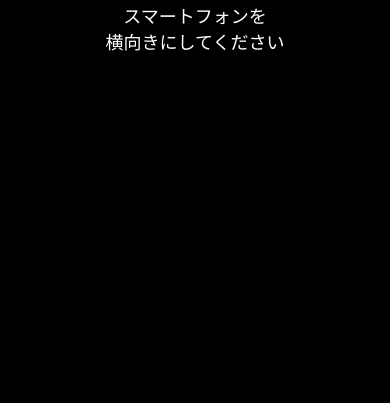
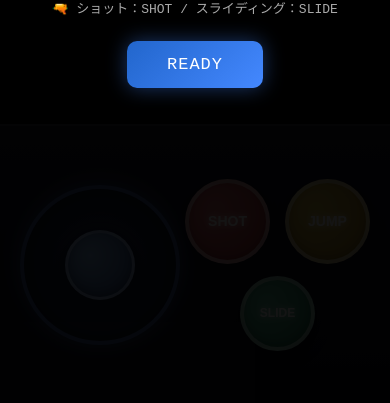
Before and after one commit to oresomeday/rockmale, a plain HTML site: page index.html in a window 390 px wide. Shown: the part 441-844 px from the top of the page. Drawn offline with Linux system fonts and the light colour scheme.

Commit message:
Update index.html

```diff
--- a/index.html
+++ b/index.html
@@ -7,53 +7,109 @@
 <style>
 *{margin:0;padding:0;box-sizing:border-box}
 html,body{width:100%;height:100%;overflow:hidden;background:#000;touch-action:none;-webkit-user-select:none;user-select:none}
-canvas{display:block}
 
-/* 回転警告 */
-#rotateWarning{
-  position:fixed;top:0;left:0;width:100%;height:100%;
-  background:#000;z-index:9999;display:flex;flex-direction:column;
-  align-items:center;justify-content:center;color:#fff;font-family:'Courier New',monospace;
+/* メインコンテナ */
+#gameContainer{
+  width:100%;height:100%;display:flex;flex-direction:column;
 }
-#rotateWarning .icon{font-size:60px;animation:rotate 1.5s ease-in-out infinite}
-#rotateWarning p{margin-top:20px;font-size:18px;text-align:center}
-@keyframes rotate{0%,100%{transform:rotate(0deg)}50%{transform:rotate(90deg)}}
-@media (orientation:landscape){#rotateWarning{display:none !important}}
 
+/* ゲーム画面エリア */
+#gameArea{
+  flex:1;position:relative;overflow:hidden;
+}
+canvas{display:block;width:100%;height:100%}
+
+/* コントローラーエリア - 縦向き時 */
+#controllerArea{
+  display:none;
+  background:linear-gradient(180deg,#1a1a2e 0%,#0a0a15 100%);
+  border-top:2px solid #334;
+  padding:10px;
+}
+
+/* 縦向き時のスタイル */
+@media (orientation:portrait){
+  #gameArea{height:67%}
+  #controllerArea{display:flex;height:33%;justify-content:space-between;align-items:center;padding:15px 20px}
+  #ui{display:none !important}
+}
+
+/* 横向き時のスタイル */
+@media (orientation:landscape){
+  #gameArea{height:100%}
+  #controllerArea{display:none}
+  #ui{display:flex !important}
+}
+
+/* 横向き用オーバーレイUI */
 #ui{position:fixed;bottom:0;left:0;right:0;display:flex;justify-content:space-between;padding:10px;pointer-events:none;z-index:10}
 .cg{display:flex;gap:8px;pointer-events:auto;align-items:flex-end}
 
-/* 3Dスティック */
+/* 3Dスティック - 横向き用 */
 #stickArea{
-  width:140px;height:140px;position:relative;
+  width:120px;height:120px;position:relative;
   background:radial-gradient(circle,rgba(40,60,100,.6) 0%,rgba(20,30,50,.8) 100%);
   border-radius:50%;border:3px solid rgba(100,150,255,.4);
   box-shadow:inset 0 0 30px rgba(0,0,0,.5),0 0 15px rgba(100,150,255,.3);
 }
 #stickKnob{
-  width:60px;height:60px;position:absolute;
+  width:50px;height:50px;position:absolute;
   left:50%;top:50%;transform:translate(-50%,-50%);
   background:radial-gradient(circle at 35% 35%,rgba(150,200,255,.9),rgba(60,100,180,.8));
   border-radius:50%;border:2px solid rgba(200,220,255,.6);
   box-shadow:0 4px 15px rgba(0,0,0,.4),inset 0 -3px 10px rgba(0,0,0,.3);
-  transition:transform 0.05s;
 }
 #stickKnob.active{
   background:radial-gradient(circle at 35% 35%,rgba(180,220,255,1),rgba(80,130,220,.9));
   box-shadow:0 4px 20px rgba(100,150,255,.5),inset 0 -3px 10px rgba(0,0,0,.3);
 }
 
-/* アクションボタン */
-.actBtns{display:flex;flex-direction:column;gap:8px;align-items:flex-end}
-.actRow{display:flex;gap:8px}
-.b{border-radius:50%;border:3px solid rgba(255,255,255,.4);color:#fff;font-weight:bold;
+/* 3Dスティック - 縦向き用（大きい） */
+#stickAreaV{
+  width:160px;height:160px;position:relative;
+  background:radial-gradient(circle,rgba(40,60,100,.7) 0%,rgba(20,30,50,.9) 100%);
+  border-radius:50%;border:4px solid rgba(100,150,255,.5);
+  box-shadow:inset 0 0 40px rgba(0,0,0,.5),0 0 20px rgba(100,150,255,.4);
+}
+#stickKnobV{
+  width:70px;height:70px;position:absolute;
+  left:50%;top:50%;transform:translate(-50%,-50%);
+  background:radial-gradient(circle at 35% 35%,rgba(150,200,255,.9),rgba(60,100,180,.8));
+  border-radius:50%;border:3px solid rgba(200,220,255,.6);
+  box-shadow:0 5px 20px rgba(0,0,0,.4),inset 0 -4px 12px rgba(0,0,0,.3);
+}
+#stickKnobV.active{
+  background:radial-gradient(circle at 35% 35%,rgba(180,220,255,1),rgba(80,130,220,.9));
+  box-shadow:0 5px 25px rgba(100,150,255,.6),inset 0 -4px 12px rgba(0,0,0,.3);
+}
+
+/* アクションボタン共通 */
+.b{border-radius:50%;color:#fff;font-weight:bold;
 display:flex;align-items:center;justify-content:center;cursor:pointer;-webkit-tap-highlight-color:transparent;
 text-shadow:0 0 6px #fff;font-family:sans-serif;
 box-shadow:0 4px 15px rgba(0,0,0,.4),inset 0 -3px 10px rgba(0,0,0,.2)}
 .b:active{transform:scale(.92);filter:brightness(1.3)}
-.bj{width:75px;height:75px;font-size:13px;background:radial-gradient(circle at 35% 35%,rgba(255,220,80,.8),rgba(220,160,30,.7))}
-.bs{width:75px;height:75px;font-size:13px;background:radial-gradient(circle at 35% 35%,rgba(255,120,120,.8),rgba(220,60,60,.7))}
-.bsl{width:65px;height:65px;font-size:11px;background:radial-gradient(circle at 35% 35%,rgba(120,255,200,.7),rgba(40,180,120,.6))}
+
+/* 横向き用ボタン */
+.bj{width:70px;height:70px;font-size:12px;border:3px solid rgba(255,255,255,.4);
+background:radial-gradient(circle at 35% 35%,rgba(255,220,80,.8),rgba(220,160,30,.7))}
+.bs{width:70px;height:70px;font-size:12px;border:3px solid rgba(255,255,255,.4);
+background:radial-gradient(circle at 35% 35%,rgba(255,120,120,.8),rgba(220,60,60,.7))}
+.bsl{width:60px;height:60px;font-size:10px;border:3px solid rgba(255,255,255,.4);
+background:radial-gradient(circle at 35% 35%,rgba(120,255,200,.7),rgba(40,180,120,.6))}
+
+/* 縦向き用ボタン（大きい） */
+.actBtnsV{display:flex;flex-direction:column;gap:12px;align-items:center}
+.actRowV{display:flex;gap:15px}
+.bjV{width:85px;height:85px;font-size:14px;border:4px solid rgba(255,255,255,.5);
+background:radial-gradient(circle at 35% 35%,rgba(255,220,80,.85),rgba(220,160,30,.75))}
+.bsV{width:85px;height:85px;font-size:14px;border:4px solid rgba(255,255,255,.5);
+background:radial-gradient(circle at 35% 35%,rgba(255,120,120,.85),rgba(220,60,60,.75))}
+.bslV{width:75px;height:75px;font-size:12px;border:4px solid rgba(255,255,255,.5);
+background:radial-gradient(circle at 35% 35%,rgba(120,255,200,.75),rgba(40,180,120,.65))}
+
+.actBtns{display:flex;flex-direction:column;gap:6px;align-items:flex-end}
+.actRow{display:flex;gap:6px}
 
 #overlay{position:fixed;top:0;left:0;width:100%;height:100%;display:flex;flex-direction:column;
 align-items:center;justify-content:center;z-index:100;font-family:'Courier New',monospace;
@@ -75,10 +131,31 @@ box-shadow:0 0 20px rgba(68,136,255,.4);letter-spacing:1px;margin:4px}
 </style>
 </head>
 <body>
-<!-- 回転警告 -->
-<div id="rotateWarning">
-  <div class="icon">📱</div>
-  <p>スマートフォンを<br>横向きにしてください</p>
+<div id="gameContainer">
+  <div id="gameArea">
+    <div id="hud">
+      <div class="hbar"><span class="hlab">★ ROCK</span><div class="hcon"><div class="hfill" id="php" style="width:100%;background:linear-gradient(90deg,#4f4,#8f8)"></div></div></div>
+      <div class="hbar" id="bhud" style="display:none"><span class="hlab">☠ AIRMAN</span><div class="hcon"><div class="hfill" id="bhp" style="width:100%;background:linear-gradient(90deg,#f44,#f88)"></div></div></div>
+    </div>
+    <div id="scoreDisp">SCORE: 0</div>
+    <div id="lifeDisp">LIFE: ★★★</div>
+    <div id="weaponDisp">WEAPON: P.BUSTER</div>
+    <canvas id="c"></canvas>
+  </div>
+
+  <!-- 縦向き用コントローラー -->
+  <div id="controllerArea">
+    <div id="stickAreaV">
+      <div id="stickKnobV"></div>
+    </div>
+    <div class="actBtnsV">
+      <div class="actRowV">
+        <button class="b bsV" id="bSV">SHOT</button>
+        <button class="b bjV" id="bJV">JUMP</button>
+      </div>
+      <button class="b bslV" id="bSLV">SLIDE</button>
+    </div>
+  </div>
 </div>
 
 <div id="overlay">
@@ -89,14 +166,8 @@ box-shadow:0 0 20px rgba(68,136,255,.4);letter-spacing:1px;margin:4px}
 🔫 ショット：SHOT / スライディング：SLIDE</p>
 <button class="sbtn" id="startBtn">READY</button>
 </div>
-<div id="hud">
-<div class="hbar"><span class="hlab">★ ROCK</span><div class="hcon"><div class="hfill" id="php" style="width:100%;background:linear-gradient(90deg,#4f4,#8f8)"></div></div></div>
-<div class="hbar" id="bhud" style="display:none"><span class="hlab">☠ AIRMAN</span><div class="hcon"><div class="hfill" id="bhp" style="width:100%;background:linear-gradient(90deg,#f44,#f88)"></div></div></div>
-</div>
-<div id="scoreDisp">SCORE: 0</div>
-<div id="lifeDisp">LIFE: ★★★</div>
-<div id="weaponDisp">WEAPON: P.BUSTER</div>
-<canvas id="c"></canvas>
+
+<!-- 横向き用オーバーレイUI -->
 <div id="ui">
 <div class="cg">
   <div id="stickArea">
@@ -113,17 +184,20 @@ box-shadow:0 0 20px rgba(68,136,255,.4);letter-spacing:1px;margin:4px}
   </div>
 </div>
 </div>
+
 <script>
-// 横向き強制
-function lockOrientation(){
-  if(screen.orientation&&screen.orientation.lock){
-    screen.orientation.lock('landscape').catch(()=>{});
+const C=document.getElementById('c'),X=C.getContext('2d');
+const gameArea=document.getElementById('gameArea');
+let W,H;
+
+function resize(){
+  const rect=gameArea.getBoundingClientRect();
+  W=C.width=rect.width;
+  H=C.height=rect.height;
 }
-}
-
-const C=document.getElementById('c'),X=C.getContext('2d');
-let W,H;function resize(){W=C.width=innerWidth;H=C.height=innerHeight}
-resize();addEventListener('resize',resize);
+resize();
+addEventListener('resize',resize);
+addEventListener('orientationchange',()=>setTimeout(resize,100));
 
 let started=0,over=0,clear=0,paused=0,frame=0;
 let score=0,lives=3,checkpoint=0;
@@ -133,91 +207,76 @@ let bossRoomCamLocked=0;
 
 const K={l:0,r:0,u:0,j:0,s:0,sl:0};let sPress=0,slPress=0;
 
-// 3Dスティック
-const stickArea=document.getElementById('stickArea');
-const stickKnob=document.getElementById('stickKnob');
-let stickActive=false;
-let stickCenter={x:0,y:0};
-let stickPos={x:0,y:0};
-const STICK_MAX=45;
+// 3Dスティック共通処理
+function setupStick(areaId,knobId,maxDist){
+  const area=document.getElementById(areaId);
+  const knob=document.getElementById(knobId);
+  let active=false;
 
-function getStickCenter(){
-  const rect=stickArea.getBoundingClientRect();
+  function getCenter(){
+    const rect=area.getBoundingClientRect();
     return{x:rect.left+rect.width/2,y:rect.top+rect.height/2};
   }
 
-function updateStick(clientX,clientY){
-  const center=getStickCenter();
+  function update(clientX,clientY){
+    const center=getCenter();
     let dx=clientX-center.x;
     let dy=clientY-center.y;
     const dist=Math.sqrt(dx*dx+dy*dy);
-  if(dist>STICK_MAX){dx=dx/dist*STICK_MAX;dy=dy/dist*STICK_MAX}
-  stickPos={x:dx,y:dy};
-  stickKnob.style.transform=`translate(calc(-50% + ${dx}px),calc(-50% + ${dy}px))`;
-
-  // 入力変換
-  const threshold=15;
+    if(dist>maxDist){dx=dx/dist*maxDist;dy=dy/dist*maxDist}
+    knob.style.transform=`translate(calc(-50% + ${dx}px),calc(-50% + ${dy}px))`;
+    const threshold=maxDist*0.3;
     K.l=dx<-threshold?1:0;
     K.r=dx>threshold?1:0;
     K.u=dy<-threshold?1:0;
   }
 
-function resetStick(){
-  stickPos={x:0,y:0};
-  stickKnob.style.transform='translate(-50%,-50%)';
-  stickKnob.classList.remove('active');
+  function reset(){
+    knob.style.transform='translate(-50%,-50%)';
+    knob.classList.remove('active');
     K.l=0;K.r=0;K.u=0;
   }
 
-stickArea.addEventListener('touchstart',e=>{
-  e.preventDefault();
-  stickActive=true;
-  stickKnob.classList.add('active');
-  const t=e.touches[0];
-  updateStick(t.clientX,t.clientY);
+  area.addEventListener('touchstart',e=>{
+    e.preventDefault();active=true;knob.classList.add('active');
+    update(e.touches[0].clientX,e.touches[0].clientY);
   });
-stickArea.addEventListener('touchmove',e=>{
-  e.preventDefault();
-  if(!stickActive)return;
-  const t=e.touches[0];
-  updateStick(t.clientX,t.clientY);
+  area.addEventListener('touchmove',e=>{
+    e.preventDefault();if(active)update(e.touches[0].clientX,e.touches[0].clientY);
   });
-stickArea.addEventListener('touchend',e=>{
-  e.preventDefault();
-  stickActive=false;
-  resetStick();
+  area.addEventListener('touchend',e=>{e.preventDefault();active=false;reset()});
+  area.addEventListener('touchcancel',e=>{active=false;reset()});
+  area.addEventListener('mousedown',e=>{
+    e.preventDefault();active=true;knob.classList.add('active');
+    update(e.clientX,e.clientY);
   });
-stickArea.addEventListener('touchcancel',e=>{
-  stickActive=false;
-  resetStick();
-});
+  document.addEventListener('mousemove',e=>{if(active)update(e.clientX,e.clientY)});
+  document.addEventListener('mouseup',e=>{if(active){active=false;reset()}});
+}
 
-// マウス対応（PC）
-stickArea.addEventListener('mousedown',e=>{
-  e.preventDefault();
-  stickActive=true;
-  stickKnob.classList.add('active');
-  updateStick(e.clientX,e.clientY);
-});
-document.addEventListener('mousemove',e=>{
-  if(!stickActive)return;
-  updateStick(e.clientX,e.clientY);
-});
-document.addEventListener('mouseup',e=>{
-  if(stickActive){stickActive=false;resetStick()}
-});
+// 横向き用スティック
+setupStick('stickArea','stickKnob',40);
+// 縦向き用スティック
+setupStick('stickAreaV','stickKnobV',55);
 
-// アクションボタン
+// ボタン共通処理
 function bindBtn(id,k,isPress){
   const e=document.getElementById(id);
+  if(!e)return;
   ['touchstart','mousedown'].forEach(v=>e.addEventListener(v,ev=>{
     ev.preventDefault();K[k]=1;if(isPress){if(k==='s')sPress=1;if(k==='sl')slPress=1}
   }));
   ['touchend','mouseup','touchcancel'].forEach(v=>e.addEventListener(v,ev=>{ev.preventDefault();K[k]=0}));
 }
+
+// 横向き用ボタン
 bindBtn('bJ','j',false);
 bindBtn('bS','s',true);
 bindBtn('bSL','sl',true);
+// 縦向き用ボタン
+bindBtn('bJV','j',false);
+bindBtn('bSV','s',true);
+bindBtn('bSLV','sl',true);
 
 addEventListener('keydown',e=>{
 if(e.key==='ArrowLeft'||e.key==='a')K.l=1;
@@ -243,7 +302,7 @@ const T=32,G=0.55,SPD=3.8,JF=-11.5,BSPD=9,SW=280,SH=20;
 
 const DOOR_X = 222;
 const BOSS_ROOM_START = 223;
-const BOSS_ROOM_WIDTH = 18; // ボス部屋の幅（タイル数）
+const BOSS_ROOM_WIDTH = 18;
 
 let items=[];
 let map=[];
@@ -328,18 +387,13 @@ const pl=[
 ];
 pl.forEach(([px,py])=>{if(px<SW&&py<SH&&map[px][py]===0)map[px][py]=2});
 
-// ボス部屋の空中足場を追加
+// ボス部屋の空中足場
 const bossPlats=[
-  // 左側の足場
   [226,12],[227,12],[228,12],
-  // 中央上の足場
   [231,9],[232,9],[233,9],[234,9],
-  // 右側の足場
   [237,12],[238,12],[239,12],
-  // 中央下の足場
   [230,14],[231,14],[232,14],
   [234,14],[235,14],[236,14],
-  // 高い位置の小さな足場
   [228,7],[229,7],
   [236,7],[237,7],
 ];
@@ -358,7 +412,6 @@ bossPlats.forEach(([px,py])=>{if(px<SW&&py<SH)map[px][py]=2});
 
 [55,110,170].forEach(cx=>{if(cx<SW)map[cx][15]=18});
 
-// ボス扉
 for(let y=10;y<16;y++){
   map[DOOR_X][y]=11;
 }
@@ -405,7 +458,7 @@ defs.forEach(d=>{
 }
 spawnEnemies();
 
-// ボスHP 1.2倍: 28 * 1.2 = 33.6 → 34
+// ボスHP 1.2倍
 let boss={x:7600,y:400,w:48,h:56,vx:0,vy:0,hp:34,mhp:34,alive:1,active:0,og:0,
 dir:-1,timer:0,inv:0,at:0,pat:0,phase:0,flash:0,
 fanAngle:0,tornadoTimer:0,introTimer:0,defeated:0,defeatTimer:0};
@@ -509,7 +562,6 @@ function drawTile(tx,ty,t,sx,sy){
     X.fillStyle='rgba(0,0,0,.08)';X.fillRect(sx+(tx*7%12),sy+(ty*5%10),8,5);
     X.strokeStyle='rgba(0,0,0,.1)';X.strokeRect(sx,sy,T,T);
   }else if(t===2){
-    // ボス部屋の足場は特別な色
     let inBossRoom=tx>=BOSS_ROOM_START;
     let c;
     if(inBossRoom){
@@ -902,7 +954,6 @@ function updPlayer(){
 
   if(moveEnt(P))P.hp=0;
 
-  // ボス部屋でのプレイヤー移動制限
   if(bossRoomCamLocked){
     let leftLimit=BOSS_ROOM_START*T;
     let rightLimit=(BOSS_ROOM_START+BOSS_ROOM_WIDTH)*T-P.w;
@@ -1067,7 +1118,6 @@ function updBoss(){
   }
   if(!boss.active && doorState === 2){
     boss.active=1;bossIntro=180;
-    // ボス位置をボス部屋中央に配置
     boss.x=(BOSS_ROOM_START+BOSS_ROOM_WIDTH/2)*T;
     boss.y=300;
     bossRoomCamLocked=1;
@@ -1130,7 +1180,6 @@ function updBoss(){
   if(boss.at>0)boss.at--;
   moveEnt(boss);
 
-  // ボスの移動範囲制限（ボス部屋内のみ）
   let bossLeftLimit=BOSS_ROOM_START*T;
   let bossRightLimit=(BOSS_ROOM_START+BOSS_ROOM_WIDTH)*T-boss.w;
   if(boss.x<bossLeftLimit)boss.x=bossLeftLimit;
@@ -1167,20 +1216,16 @@ function updParts(){
 }
 
 function updCam(){
-  // ボス戦時はカメラ固定
   if(bossRoomCamLocked){
     let fixedCamX=BOSS_ROOM_START*T;
     let fixedCamY=0;
-    // 画面サイズに合わせて調整
     let roomPixelWidth=BOSS_ROOM_WIDTH*T;
     if(W<roomPixelWidth){
-      // 画面が部屋より小さい場合、プレイヤーを追従（範囲内で）
       let targetX=P.x-W/2;
       if(targetX<BOSS_ROOM_START*T)targetX=BOSS_ROOM_START*T;
       if(targetX>(BOSS_ROOM_START+BOSS_ROOM_WIDTH)*T-W)targetX=(BOSS_ROOM_START+BOSS_ROOM_WIDTH)*T-W;
       fixedCamX=targetX;
     }else{
-      // 画面が部屋より大きい場合、中央に固定
       fixedCamX=BOSS_ROOM_START*T-(W-roomPixelWidth)/2;
     }
     camX+=(fixedCamX-camX)*.15;
@@ -1270,7 +1315,6 @@ function loop(){
 document.getElementById('startBtn').onclick=()=>{
   document.getElementById('overlay').style.display='none';
   started=1;zoneLT=150;zoneLabel='☁ SKY GARDENS ☁';
-  lockOrientation();
 };
 
 loop();
```
Lines whose indentation alone changed are shown as unchanged.
